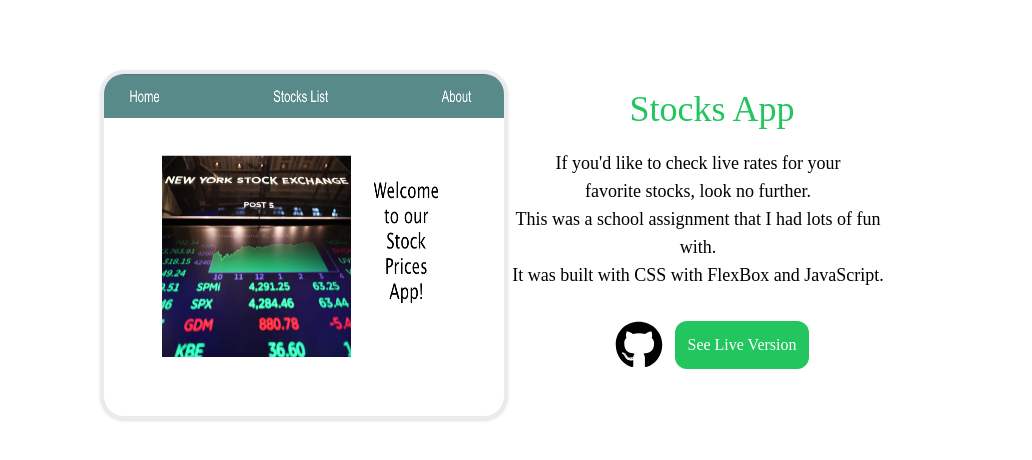
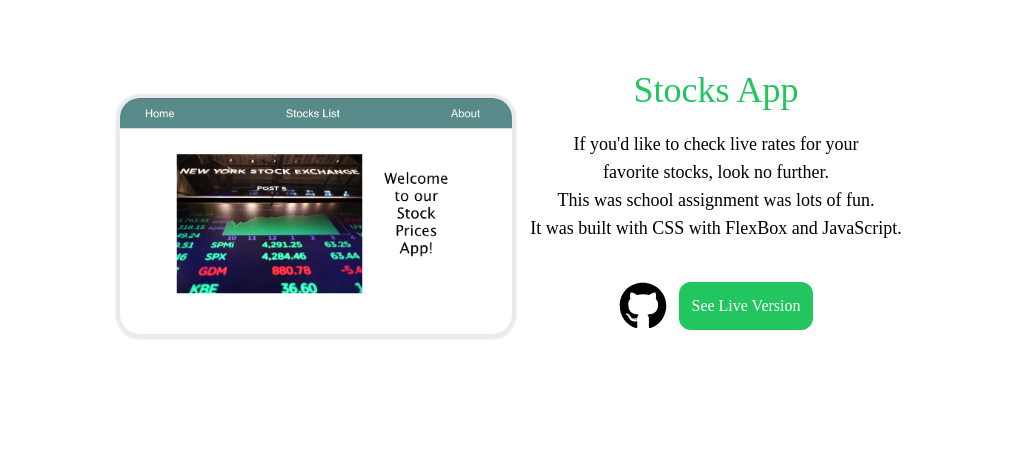
Before and after one commit to Vanessaxb/Portfolio, a React (Create React App) app: page /Portfolio in a window 1280 px wide. Shown: the part 834-1294 px from the top of the page, without its empty margins (76-1108 px from the left). Built offline with nearby package versions, Linux system fonts and the light colour scheme.

Commit message:
Portfolio updated

```diff
--- a/src/pages/Portfolio.js
+++ b/src/pages/Portfolio.js
@@ -47,10 +47,10 @@ export default function Portfolio() {
             </div>
           </div>
         </div>
-        <div className="flex flex-col md:flex-row justify-center items-center mt-14 md:mt-28 ml-12 md:ml-24">
+        <div className="flex flex-col md:flex-row justify-center items-center mt-14 md:mt-28 ml-4 md:ml-28">
           <div className="md:w-1/2">
             <img
-              className="h-[350px] w-[500px] rounded-3xl p-1 shadow bg-gray-200/80"
+              className="h-[350px] md:h-[auto] w-full md:w-[490px] rounded-3xl p-1 shadow bg-gray-200/80"
               src={require("../images/StockApp.png")}
               alt="Stock App"
             />
@@ -59,10 +59,10 @@ export default function Portfolio() {
             <h1 className=" text-2xl md:text-4xl text-green-500 font-raleway mb-3 md:mb-5 text-center md:text-center">
               Stocks App
             </h1>
-            <p className="font-raleway text-lg mr-7">
+            <p className="font-raleway text-base md:text-lg text-center mb-2">
               If you'd like to check live rates for your <br />
-              favorite stocks, look no further. <br /> This was a school
-              assignment that I had lots of fun with. <br /> It was built with
+              favorite stocks, look no further. <br /> This was school
+              assignment was lots of fun. <br/> It was built with
               CSS with FlexBox and JavaScript.
             </p>
             <div className="flex justify-center p-8">
@@ -75,7 +75,7 @@ export default function Portfolio() {
               </a>
               <a
                 className="p-3 ml-3 rounded-xl  text-white bg-green-500 font-raleway hover:text-red-500 mt-2 md:mt-0 "
-                href="https://vanessaxb.github.io/Memory-Game/"
+                href="https://vanessab.netlify.app/"
                 target="_blank"
                 rel="noopener noreferrer"
               >
```
